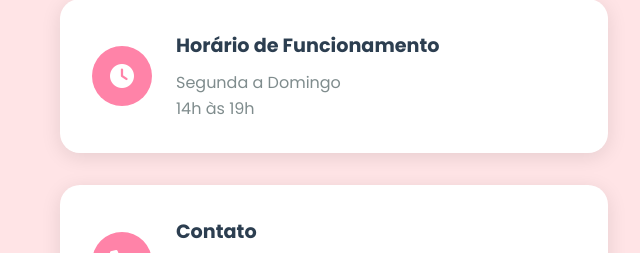
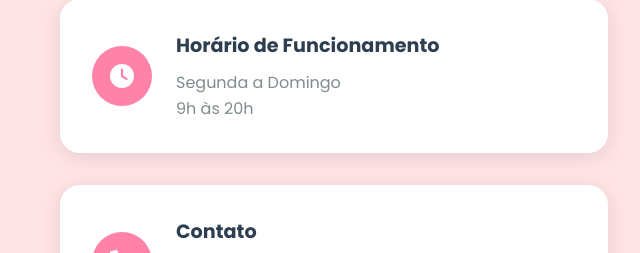
Before and after one commit to Pontenovense/Doce.Churros, a plain HTML site: page index.html in a window 1280 px wide. Shown: the part 4117-4370 px from the top of the page, 0-640 px from the left. Drawn offline with Linux system fonts and the light colour scheme.

Commit message:
att horario

```diff
--- a/index.html
+++ b/index.html
@@ -218,7 +218,7 @@
                         </div>
                         <div class="info-text">
                             <h4>Horário de Funcionamento</h4>
-                            <p>Segunda a Domingo<br>14h às 19h</p>
+                            <p>Segunda a Domingo<br>9h às 20h</p>
                         </div>
                     </div>
                     <div class="info-card">
```
